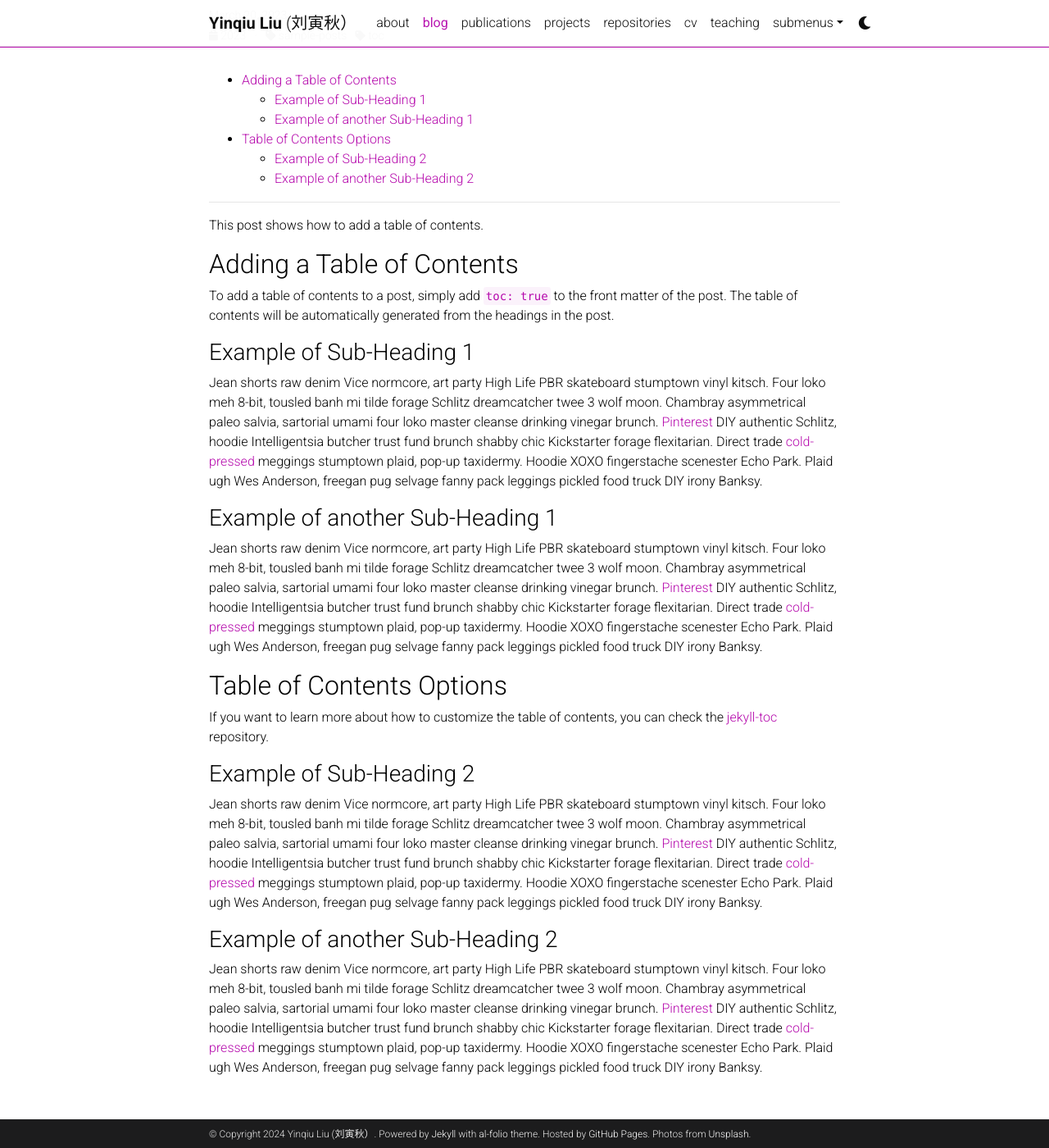
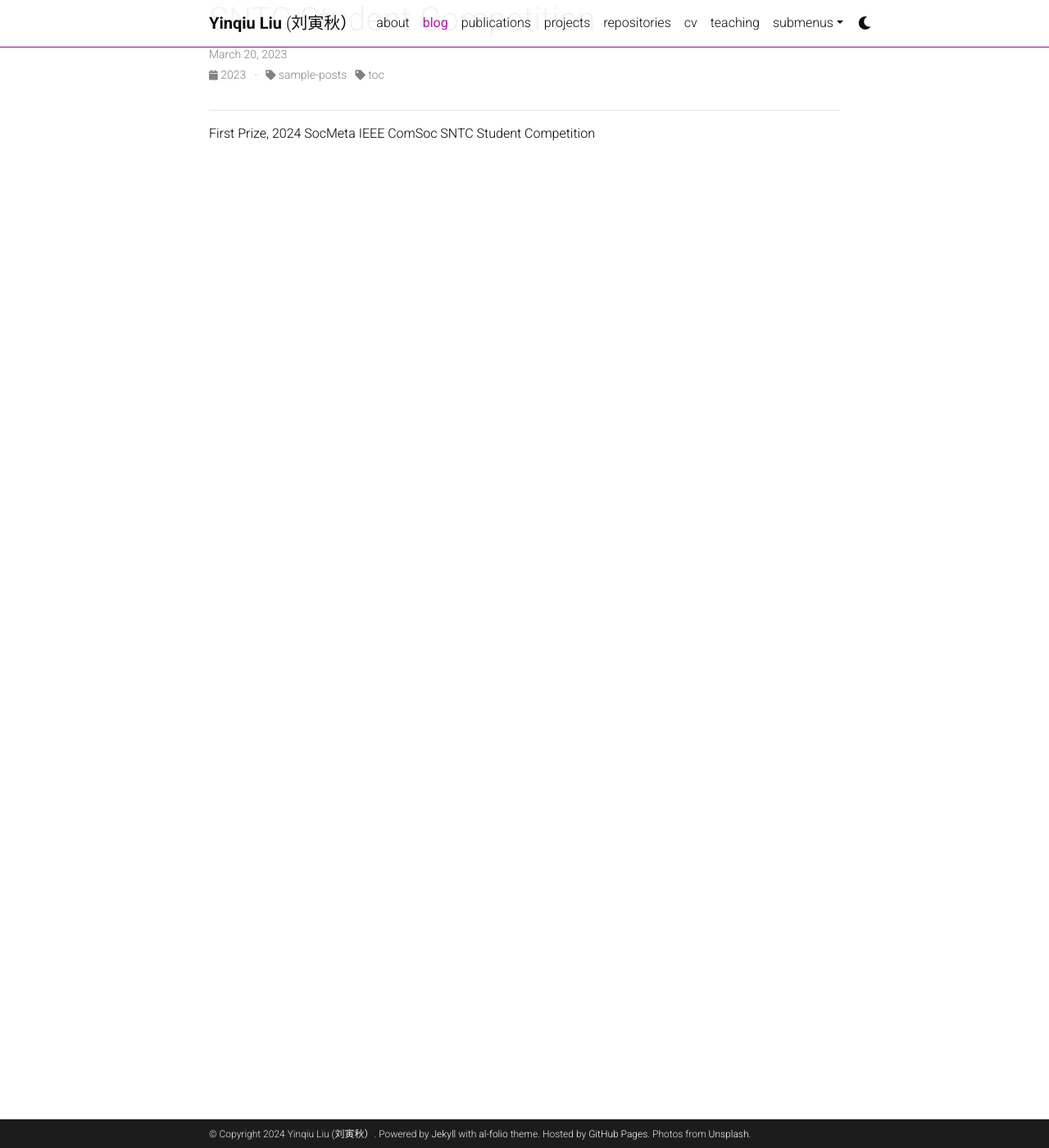
Before and after one commit to yinqiuliu/yinqiuliu.github.io, a Jekyll site: the page built from _posts/2023-03-20-table-of-contents.md, in a window 1280 px wide and 1400 px high, scrolled down 153 px. Shown: the whole window at 82% size. Built offline with Jekyll 4.4.1, drawn with Linux system fonts in a browser that asks for light colours; comment, search, counter and statistics services are not loaded; a style sheet for code colours, icons or effects is not loaded; the table of contents is made by our own code; some of the changed text lies outside the part shown.

Commit message:
Update 2023-03-20-table-of-contents.md

```diff
--- a/_posts/2023-03-20-table-of-contents.md
+++ b/_posts/2023-03-20-table-of-contents.md
@@ -1,6 +1,6 @@
 ---
 layout: post
-title: a post with table of contents
+title: First Prize, 2024 SocMeta IEEE ComSoc SNTC Student Competition
 date: 2023-03-20 11:59:00-0400
 description: an example of a blog post with table of contents
 categories: sample-posts toc
@@ -8,28 +8,5 @@ giscus_comments: true
 related_posts: false
 toc: true
 ---
-This post shows how to add a table of contents.
 
-## Adding a Table of Contents
-
-To add a table of contents to a post, simply add `toc: true` to the front matter of the post. The table of contents will be automatically generated from the headings in the post.
-
-### Example of Sub-Heading 1
-
-Jean shorts raw denim Vice normcore, art party High Life PBR skateboard stumptown vinyl kitsch. Four loko meh 8-bit, tousled banh mi tilde forage Schlitz dreamcatcher twee 3 wolf moon. Chambray asymmetrical paleo salvia, sartorial umami four loko master cleanse drinking vinegar brunch. <a href="https://www.pinterest.com">Pinterest</a> DIY authentic Schlitz, hoodie Intelligentsia butcher trust fund brunch shabby chic Kickstarter forage flexitarian. Direct trade <a href="https://en.wikipedia.org/wiki/Cold-pressed_juice">cold-pressed</a> meggings stumptown plaid, pop-up taxidermy. Hoodie XOXO fingerstache scenester Echo Park. Plaid ugh Wes Anderson, freegan pug selvage fanny pack leggings pickled food truck DIY irony Banksy.
-
-### Example of another Sub-Heading 1
-
-Jean shorts raw denim Vice normcore, art party High Life PBR skateboard stumptown vinyl kitsch. Four loko meh 8-bit, tousled banh mi tilde forage Schlitz dreamcatcher twee 3 wolf moon. Chambray asymmetrical paleo salvia, sartorial umami four loko master cleanse drinking vinegar brunch. <a href="https://www.pinterest.com">Pinterest</a> DIY authentic Schlitz, hoodie Intelligentsia butcher trust fund brunch shabby chic Kickstarter forage flexitarian. Direct trade <a href="https://en.wikipedia.org/wiki/Cold-pressed_juice">cold-pressed</a> meggings stumptown plaid, pop-up taxidermy. Hoodie XOXO fingerstache scenester Echo Park. Plaid ugh Wes Anderson, freegan pug selvage fanny pack leggings pickled food truck DIY irony Banksy.
-
-## Table of Contents Options
-
-If you want to learn more about how to customize the table of contents, you can check the [jekyll-toc](https://github.com/toshimaru/jekyll-toc) repository.
-
-### Example of Sub-Heading 2
-
-Jean shorts raw denim Vice normcore, art party High Life PBR skateboard stumptown vinyl kitsch. Four loko meh 8-bit, tousled banh mi tilde forage Schlitz dreamcatcher twee 3 wolf moon. Chambray asymmetrical paleo salvia, sartorial umami four loko master cleanse drinking vinegar brunch. <a href="https://www.pinterest.com">Pinterest</a> DIY authentic Schlitz, hoodie Intelligentsia butcher trust fund brunch shabby chic Kickstarter forage flexitarian. Direct trade <a href="https://en.wikipedia.org/wiki/Cold-pressed_juice">cold-pressed</a> meggings stumptown plaid, pop-up taxidermy. Hoodie XOXO fingerstache scenester Echo Park. Plaid ugh Wes Anderson, freegan pug selvage fanny pack leggings pickled food truck DIY irony Banksy.
-
-### Example of another Sub-Heading 2
-
-Jean shorts raw denim Vice normcore, art party High Life PBR skateboard stumptown vinyl kitsch. Four loko meh 8-bit, tousled banh mi tilde forage Schlitz dreamcatcher twee 3 wolf moon. Chambray asymmetrical paleo salvia, sartorial umami four loko master cleanse drinking vinegar brunch. <a href="https://www.pinterest.com">Pinterest</a> DIY authentic Schlitz, hoodie Intelligentsia butcher trust fund brunch shabby chic Kickstarter forage flexitarian. Direct trade <a href="https://en.wikipedia.org/wiki/Cold-pressed_juice">cold-pressed</a> meggings stumptown plaid, pop-up taxidermy. Hoodie XOXO fingerstache scenester Echo Park. Plaid ugh Wes Anderson, freegan pug selvage fanny pack leggings pickled food truck DIY irony Banksy.
+First Prize, 2024 SocMeta IEEE ComSoc SNTC Student Competition
```
